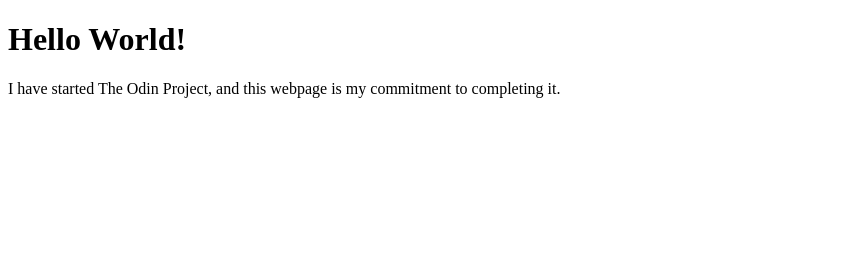
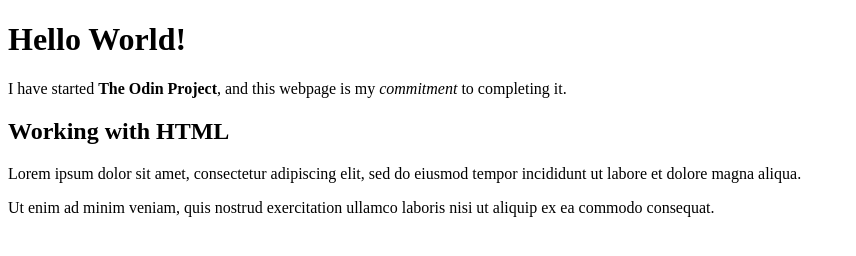
Before and after one commit to Pratishtha103/html-boilerplate, a plain HTML site: page index.html in a window 1280 px wide. Shown: the whole page, without its empty margins (0-856 px from the left). Drawn offline with Linux system fonts and the light colour scheme.

Commit message:
working with text

```diff
--- a/index.html
+++ b/index.html
@@ -6,6 +6,10 @@
     </head>
     <body>
         <h1>Hello World!</h1>
-        <p> I have started The Odin Project, and this webpage is my commitment to completing it.</p>
+        <p> I have started <strong>The Odin Project</strong>, and this webpage is my <em>commitment</em> to completing it.</p>
+        <h2>Working with HTML</h2>
+        <!--This is a comment-->
+        <p>Lorem ipsum dolor sit amet, consectetur adipiscing elit, sed do eiusmod tempor incididunt ut labore et dolore magna aliqua.</p>
+        <p>Ut enim ad minim veniam, quis nostrud exercitation ullamco laboris nisi ut aliquip ex ea commodo consequat.</p>
     </body>
 </html>
```
